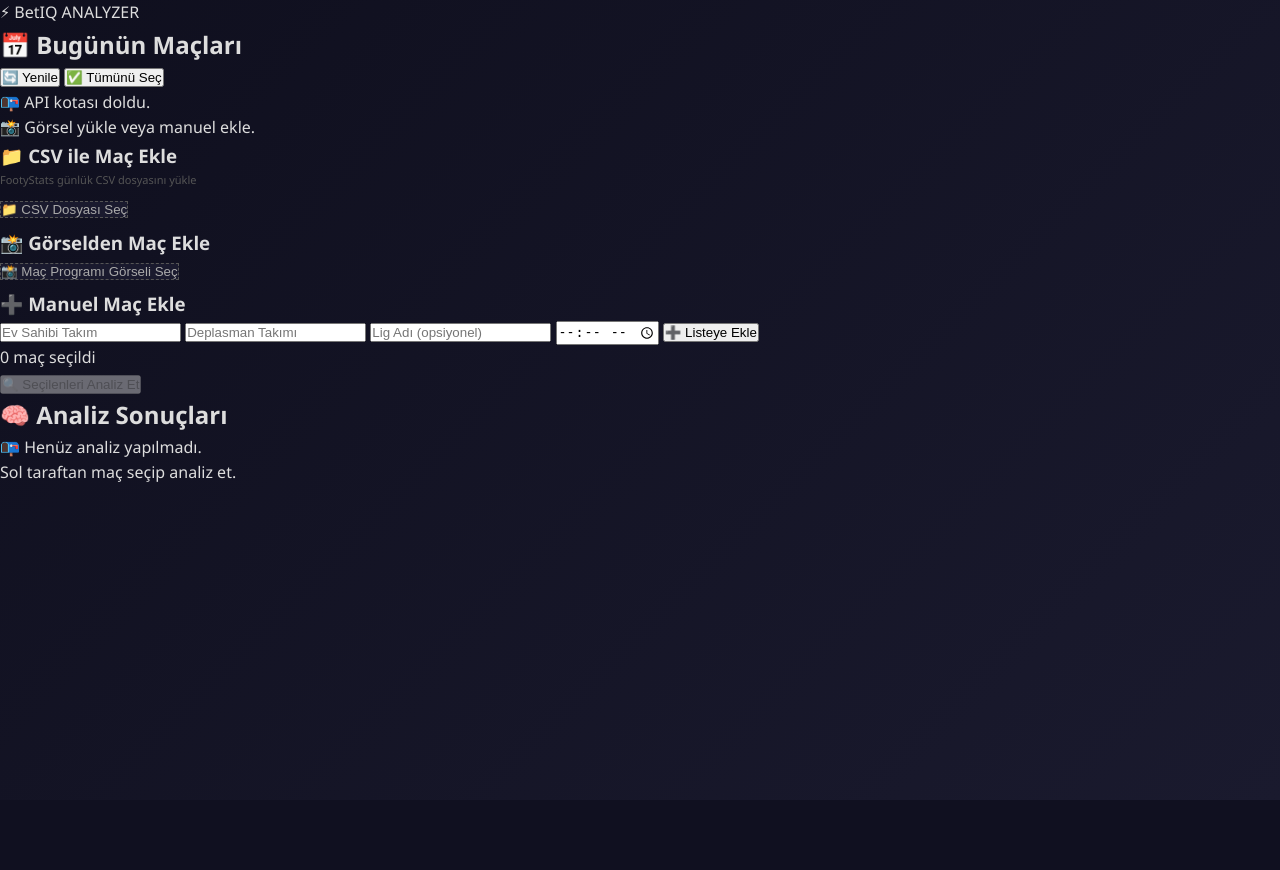
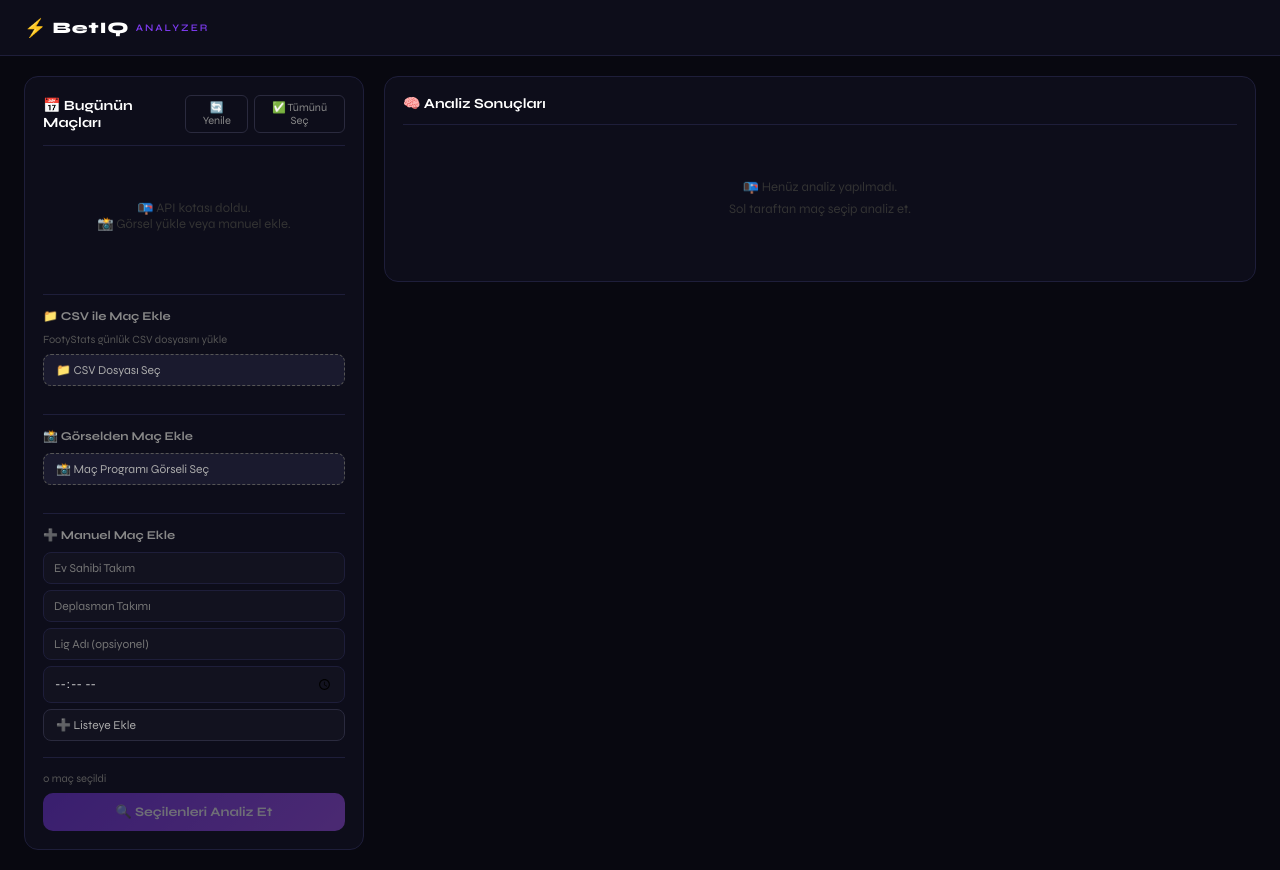
Before and after one commit to bahistavsiyesi-spec/betiq-analyzer, a Flask app: page / in a window 1280 px wide. Before the commit the page ends 800 px from the top, so only its background shows below. Run offline with Flask 3, Linux system fonts and the light colour scheme; data that the repository does not hold is empty; some libraries are stand-ins or nearby versions.

Commit message:
Update style.css

```diff
--- a/frontend/static/css/style.css
+++ b/frontend/static/css/style.css
@@ -1,320 +1,390 @@
-* {
-    margin: 0;
-    padding: 0;
-    box-sizing: border-box;
-}
+* { margin: 0; padding: 0; box-sizing: border-box; }
 
 body {
-    font-family: 'Segoe UI', Tahoma, Geneva, Verdana, sans-serif;
-    background: linear-gradient(135deg, #0f0f1e 0%, #1a1a2e 100%);
-    color: #ddd;
-    line-height: 1.6;
+    font-family: 'Syne', sans-serif;
+    background: #080810;
+    color: #ccc;
     min-height: 100vh;
 }
 
-.container {
-    max-width: 1200px;
-    margin: 0 auto;
-    padding: 20px;
+/* ── App Shell ── */
+.app-container { display: flex; flex-direction: column; min-height: 100vh; }
+
+.app-header {
+    background: #0d0d1a;
+    border-bottom: 1px solid #1e1e3a;
+    padding: 0 24px;
+    height: 56px;
+    display: flex;
+    align-items: center;
+    position: sticky;
+    top: 0;
+    z-index: 100;
 }
 
-.header {
-    text-align: center;
-    margin-bottom: 30px;
-    padding: 20px;
-    background: linear-gradient(135deg, #667eea 0%, #764ba2 100%);
-    border-radius: 10px;
-    color: white;
+.header-content { display: flex; align-items: center; gap: 16px; width: 100%; }
+
+.logo { display: flex; align-items: center; gap: 6px; }
+.logo-icon { font-size: 18px; }
+.logo-text { font-size: 16px; font-weight: 800; color: #fff; letter-spacing: 1px; }
+.logo-sub { font-size: 10px; font-weight: 600; color: #7c3aed; letter-spacing: 2px; }
+
+.main-content { flex: 1; padding: 20px 24px; }
+
+/* ── Two Column ── */
+.two-column { display: grid; grid-template-columns: 340px 1fr; gap: 20px; align-items: start; }
+
+/* ── Panels ── */
+.left-panel, .right-panel {
+    background: #0d0d1a;
+    border: 1px solid #1e1e3a;
+    border-radius: 14px;
+    padding: 18px;
 }
 
-.header h1 {
-    font-size: 32px;
-    margin-bottom: 5px;
+.panel-header {
+    display: flex;
+    justify-content: space-between;
+    align-items: center;
+    margin-bottom: 14px;
+    padding-bottom: 12px;
+    border-bottom: 1px solid #1e1e3a;
 }
 
-.header p {
-    font-size: 14px;
-    opacity: 0.9;
+.panel-header h2 { font-size: 14px; font-weight: 700; color: #fff; }
+
+.panel-actions { display: flex; gap: 6px; }
+
+.btn-secondary {
+    padding: 5px 10px;
+    border-radius: 6px;
+    border: 1px solid #2a2a3e;
+    background: transparent;
+    color: #888;
+    font-size: 11px;
+    cursor: pointer;
+    font-family: inherit;
+    transition: all 0.2s;
+}
+.btn-secondary:hover { border-color: #7c3aed; color: #a78bfa; }
+
+/* ── Fixtures ── */
+.loading-fixtures {
+    display: flex;
+    align-items: center;
+    gap: 10px;
+    padding: 20px;
+    color: #444;
+    font-size: 13px;
 }
 
-/* Tabs */
-.tabs {
-    display: flex;
-    gap: 10px;
-    margin-bottom: 20px;
-    border-bottom: 2px solid #333;
+.spinner {
+    width: 16px; height: 16px;
+    border: 2px solid #1e1e3a;
+    border-top-color: #7c3aed;
+    border-radius: 50%;
+    animation: spin 0.8s linear infinite;
+}
+@keyframes spin { to { transform: rotate(360deg); } }
+
+.league-group { margin-bottom: 10px; }
+.league-title {
+    font-size: 10px;
+    font-weight: 700;
+    color: #7c3aed;
+    letter-spacing: 0.5px;
+    padding: 4px 0;
+    margin-bottom: 4px;
 }
 
-.tab-button {
-    padding: 12px 20px;
+.fixture-item {
+    display: flex;
+    align-items: center;
+    gap: 10px;
+    padding: 8px 10px;
+    border-radius: 8px;
+    cursor: pointer;
+    transition: background 0.15s;
+    border: 1px solid transparent;
+    margin-bottom: 3px;
+}
+.fixture-item:hover { background: #12121f; }
+.fixture-item.selected { background: #12121f; border-color: #7c3aed33; }
+
+.fixture-check { font-size: 14px; width: 16px; flex-shrink: 0; }
+.fixture-info { flex: 1; min-width: 0; }
+.fixture-teams { font-size: 12px; font-weight: 600; color: #ddd; }
+.fixture-time { font-size: 10px; color: #555; margin-top: 1px; }
+
+/* ── Manual Section ── */
+.manual-section {
+    margin-top: 16px;
+    padding-top: 14px;
+    border-top: 1px solid #1e1e3a;
+}
+.manual-section h3 { font-size: 12px; font-weight: 700; color: #888; margin-bottom: 10px; }
+
+.manual-form { display: flex; flex-direction: column; gap: 6px; }
+
+.input-field {
+    padding: 8px 10px;
+    background: #12121f;
+    border: 1px solid #1e1e3a;
+    border-radius: 8px;
+    color: #ddd;
+    font-size: 12px;
+    font-family: inherit;
+    transition: border-color 0.2s;
+    width: 100%;
+}
+.input-field:focus { outline: none; border-color: #7c3aed; }
+
+.btn-add {
+    padding: 8px 12px;
+    border-radius: 8px;
+    border: 1px solid #2a2a3e;
+    background: #12121f;
+    color: #aaa;
+    font-size: 12px;
+    cursor: pointer;
+    font-family: inherit;
+    transition: all 0.2s;
+    text-align: left;
+}
+.btn-add:hover { border-color: #7c3aed; color: #a78bfa; }
+
+.manual-item {
+    display: flex;
+    justify-content: space-between;
+    align-items: center;
+    padding: 6px 8px;
+    background: #12121f;
+    border-radius: 6px;
+    font-size: 11px;
+    color: #aaa;
+    margin-top: 4px;
+}
+.btn-remove {
     background: transparent;
     border: none;
-    color: #999;
+    color: #ef4444;
     cursor: pointer;
-    font-size: 14px;
-    font-weight: 500;
-    border-bottom: 3px solid transparent;
-    transition: all 0.3s;
+    font-size: 12px;
+    padding: 0 4px;
 }
 
-.tab-button:hover {
-    color: #667eea;
+/* ── Analyze Section ── */
+.analyze-section { margin-top: 16px; padding-top: 14px; border-top: 1px solid #1e1e3a; }
+
+.selected-count { font-size: 11px; color: #555; margin-bottom: 8px; }
+
+.analyze-btn {
+    width: 100%;
+    padding: 11px;
+    border-radius: 10px;
+    border: none;
+    background: linear-gradient(135deg, #7c3aed, #a855f7);
+    color: #fff;
+    font-size: 13px;
+    font-weight: 700;
+    cursor: pointer;
+    font-family: inherit;
+    transition: opacity 0.2s;
+}
+.analyze-btn:disabled { opacity: 0.4; cursor: not-allowed; }
+.analyze-btn:hover:not(:disabled) { opacity: 0.9; }
+
+/* ── No Matches ── */
+.no-matches {
+    text-align: center;
+    padding: 40px 20px;
+    color: #333;
+}
+.no-matches p { font-size: 13px; margin-bottom: 6px; }
+
+/* ── Analysis Status ── */
+.status-box {
+    display: flex;
+    align-items: flex-start;
+    gap: 14px;
+    padding: 16px;
+    background: #12121f;
+    border-radius: 12px;
+    border: 1px solid #1e1e3a;
+    margin-bottom: 14px;
+}
+.status-box.success { border-color: #22c55e33; background: #0d1f0d; }
+.status-box.error { border-color: #ef444433; background: #1f0d0d; }
+
+.status-spinner {
+    width: 20px; height: 20px; flex-shrink: 0;
+    border: 2px solid #1e1e3a;
+    border-top-color: #7c3aed;
+    border-radius: 50%;
+    animation: spin 0.8s linear infinite;
+    margin-top: 2px;
 }
 
-.tab-button.active {
-    color: #667eea;
-    border-bottom-color: #667eea;
+.status-text { display: flex; flex-direction: column; gap: 4px; font-size: 13px; }
+.status-text strong { color: #fff; }
+.status-text span { color: #666; font-size: 12px; }
+.status-text small { color: #555; font-size: 11px; margin-top: 4px; }
+
+.progress-bar-wrap {
+    height: 4px;
+    background: #1e1e3a;
+    border-radius: 2px;
+    margin-top: 6px;
+    overflow: hidden;
+    width: 280px;
+}
+.progress-bar-fill {
+    height: 100%;
+    width: 0%;
+    background: linear-gradient(90deg, #7c3aed, #a855f7);
+    border-radius: 2px;
+    transition: width 0.5s ease;
 }
 
-/* Tab Content */
-.tab-content {
-    display: none;
-    animation: fadeIn 0.3s;
+/* ── Match Cards ── */
+.match-card {
+    background: #12121f;
+    border: 1px solid #1e1e3a;
+    border-radius: 14px;
+    padding: 16px;
+    margin-bottom: 12px;
+    transition: border-color 0.2s;
 }
+.match-card:hover { border-color: #2a1a4e; }
 
-.tab-content.active {
-    display: block;
-}
-
-@keyframes fadeIn {
-    from { opacity: 0; }
-    to { opacity: 1; }
-}
-
-/* Sections */
-.section {
-    background: #0f0f1e;
-    border: 1px solid #333;
-    border-radius: 10px;
-    padding: 20px;
-    margin-bottom: 20px;
-}
-
-.section h2 {
-    margin-bottom: 15px;
-    color: white;
-    font-size: 20px;
-    border-bottom: 2px solid #667eea;
-    padding-bottom: 10px;
-}
-
-/* Matches List */
-.matches-list {
-    display: grid;
-    gap: 15px;
-}
-
-.match-card {
-    background: #1a1a2e;
-    border-left: 4px solid #667eea;
-    padding: 15px;
-    border-radius: 5px;
-    color: #ddd;
-    transition: all 0.3s;
-}
-
-.match-card:hover {
-    background: #242438;
-    box-shadow: 0 4px 15px rgba(102, 126, 234, 0.2);
-}
+.card-confidence-very-high { border-left: 3px solid #22c55e; }
+.card-confidence-high      { border-left: 3px solid #7c3aed; }
+.card-confidence-medium    { border-left: 3px solid #f59e0b; }
+.card-confidence-low       { border-left: 3px solid #ef4444; }
 
 .match-header {
     display: flex;
     justify-content: space-between;
     align-items: center;
-    margin-bottom: 10px;
+    margin-bottom: 12px;
 }
 
-.match-teams {
-    font-size: 16px;
-    font-weight: bold;
-    color: white;
+.league-badge {
+    font-size: 10px;
+    font-weight: 700;
+    color: #7c3aed;
+    letter-spacing: 0.3px;
+}
+.match-time { font-size: 11px; color: #444; }
+
+/* ── Teams ── */
+.teams {
+    display: grid;
+    grid-template-columns: 1fr auto 1fr;
+    align-items: center;
+    gap: 12px;
+    margin-bottom: 14px;
 }
 
-.match-league {
-    font-size: 12px;
-    color: #999;
+.team {
+    display: flex;
+    flex-direction: column;
+    align-items: center;
+    gap: 4px;
+    text-align: center;
+}
+.team-name { font-size: 13px; font-weight: 700; color: #fff; }
+.team-form { font-size: 10px; color: #555; font-family: 'JetBrains Mono', monospace; }
+
+.vs-badge {
+    width: 44px; height: 44px;
+    border-radius: 50%;
+    background: #0d0d1a;
+    border: 2px solid #1e1e3a;
+    display: flex;
+    align-items: center;
+    justify-content: center;
+    font-size: 11px;
+    font-weight: 800;
+    color: #7c3aed;
+    flex-shrink: 0;
+    overflow: hidden;
+}
+.vs-badge img { width: 28px; height: 28px; object-fit: contain; }
+
+/* ── Stats Grid ── */
+.stats-grid {
+    display: grid;
+    grid-template-columns: repeat(2, 1fr);
+    gap: 8px;
+    margin-bottom: 12px;
 }
 
-.match-prediction {
-    display: grid;
-    grid-template-columns: repeat(auto-fit, minmax(100px, 1fr));
-    gap: 10px;
-    margin-top: 10px;
+.stat-box {
+    background: #0d0d1a;
+    border-radius: 10px;
+    padding: 10px 12px;
+    border: 1px solid #1e1e3a;
+}
+.stat-label { font-size: 9px; font-weight: 700; color: #444; letter-spacing: 0.3px; display: block; margin-bottom: 4px; }
+.stat-value { font-size: 18px; font-weight: 800; display: block; margin-bottom: 4px; }
+.pct-high   { color: #22c55e; }
+.pct-medium { color: #f59e0b; }
+.pct-low    { color: #ef4444; }
+
+.stat-bar { height: 3px; background: #1e1e3a; border-radius: 2px; overflow: hidden; }
+.stat-fill { height: 100%; border-radius: 2px; transition: width 0.6s ease; }
+.bar-high   { background: #22c55e; }
+.bar-medium { background: #f59e0b; }
+.bar-low    { background: #ef4444; }
+
+/* ── Prediction Row ── */
+.prediction-row {
+    display: flex;
+    justify-content: space-between;
+    align-items: center;
+    padding: 10px 12px;
+    background: #0d0d1a;
+    border-radius: 10px;
+    border: 1px solid #1e1e3a;
+    margin-bottom: 8px;
 }
 
-.prediction-item {
-    background: #0f0f1e;
-    padding: 10px;
-    border-radius: 5px;
-    text-align: center;
-    font-size: 12px;
-    border: 1px solid #333;
+.predicted-score { display: flex; flex-direction: column; gap: 2px; }
+.score-label { font-size: 9px; font-weight: 700; color: #444; letter-spacing: 0.3px; }
+.score-value { font-size: 14px; font-weight: 700; color: #fff; }
+
+.confidence-badge {
+    padding: 4px 10px;
+    border-radius: 20px;
+    font-size: 10px;
+    font-weight: 700;
 }
+.confidence-very-high { background: rgba(34,197,94,0.12); color: #22c55e; border: 1px solid rgba(34,197,94,0.25); }
+.confidence-high      { background: rgba(124,58,237,0.12); color: #a78bfa; border: 1px solid rgba(124,58,237,0.25); }
+.confidence-medium    { background: rgba(245,158,11,0.12); color: #f59e0b; border: 1px solid rgba(245,158,11,0.25); }
+.confidence-low       { background: rgba(239,68,68,0.12);  color: #ef4444; border: 1px solid rgba(239,68,68,0.25); }
 
-.prediction-value {
-    font-size: 18px;
-    font-weight: bold;
-    color: #667eea;
-    margin-top: 5px;
+/* ── Reasoning ── */
+.reasoning {
+    margin-top: 10px;
+    padding: 10px 12px;
+    background: #0d0d1a;
+    border-radius: 10px;
+    border: 1px solid #1e1e3a;
 }
+.reasoning-label { font-size: 9px; font-weight: 700; color: #444; letter-spacing: 0.3px; display: block; margin-bottom: 6px; }
+.reasoning-item { font-size: 11px; color: #555; margin-bottom: 3px; }
 
-/* Confidence Badges */
-.confidence-high {
-    color: #0f0;
-    font-weight: bold;
+/* ── Scrollbar ── */
+::-webkit-scrollbar { width: 6px; }
+::-webkit-scrollbar-track { background: #080810; }
+::-webkit-scrollbar-thumb { background: #1e1e3a; border-radius: 3px; }
+::-webkit-scrollbar-thumb:hover { background: #7c3aed; }
+
+/* ── Responsive ── */
+@media (max-width: 768px) {
+    .two-column { grid-template-columns: 1fr; }
+    .main-content { padding: 12px; }
+    .stats-grid { grid-template-columns: repeat(2, 1fr); }
 }
-
-.confidence-medium {
-    color: #ffff00;
-    font-weight: bold;
-}
-
-.confidence-low {
-    color: #f00;
-    font-weight: bold;
-}
-
-/* Loading, Error, No Data */
-.loading {
-    text-align: center;
-    color: #999;
-    padding: 20px;
-    animation: pulse 1.5s infinite;
-}
-
-@keyframes pulse {
-    0%, 100% { opacity: 1; }
-    50% { opacity: 0.5; }
-}
-
-.error {
-    color: #f00;
-    background: rgba(255, 0, 0, 0.1);
-    padding: 15px;
-    border-radius: 5px;
-    border-left: 4px solid #f00;
-}
-
-.no-data {
-    color: #999;
-    text-align: center;
-    padding: 20px;
-}
-
-/* Form Elements */
-label {
-    display: block;
-    margin-bottom: 5px;
-    color: #ddd;
-    font-size: 14px;
-}
-
-select {
-    width: 100%;
-    padding: 10px;
-    background: #1a1a2e;
-    border: 1px solid #333;
-    color: #ddd;
-    border-radius: 5px;
-    cursor: pointer;
-    margin-bottom: 15px;
-}
-
-select:hover {
-    border-color: #667eea;
-}
-
-select option {
-    background: #0f0f1e;
-    color: #ddd;
-}
-
-/* Tables */
-table {
-    width: 100%;
-    border-collapse: collapse;
-}
-
-th {
-    text-align: left;
-    padding: 10px;
-    background: #1a1a2e;
-    border-bottom: 2px solid #333;
-    font-weight: 600;
-    color: #667eea;
-}
-
-td {
-    padding: 10px;
-    border-bottom: 1px solid #222;
-}
-
-tr:hover {
-    background: #1a1a2e;
-}
-
-/* Responsive */
-@media (max-width: 768px) {
-    .container {
-        padding: 10px;
-    }
-
-    .header h1 {
-        font-size: 24px;
-    }
-
-    .tabs {
-        flex-wrap: wrap;
-    }
-
-    .tab-button {
-        padding: 10px 15px;
-        font-size: 12px;
-    }
-
-    .match-prediction {
-        grid-template-columns: repeat(2, 1fr);
-    }
-
-    .match-header {
-        flex-direction: column;
-        align-items: flex-start;
-        gap: 10px;
-    }
-
-    .section {
-        padding: 15px;
-    }
-
-    .section h2 {
-        font-size: 18px;
-    }
-}
-
-/* Success and Info */
-.success {
-    color: #0f0;
-    background: rgba(0, 255, 0, 0.1);
-    padding: 12px;
-    border-radius: 5px;
-    border-left: 4px solid #0f0;
-}
-
-/* Scrollbar */
-::-webkit-scrollbar {
-    width: 8px;
-}
-
-::-webkit-scrollbar-track {
-    background: #0f0f1e;
-}
-
-::-webkit-scrollbar-thumb {
-    background: #667eea;
-    border-radius: 4px;
-}
-
-::-webkit-scrollbar-thumb:hover {
-    background: #764ba2;
-}
```
